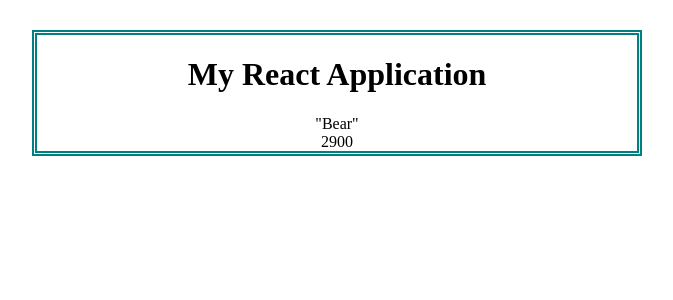
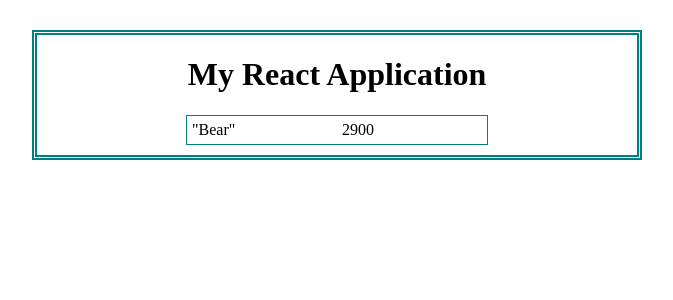
Before and after one commit to Ivan583/Shaitan-arba, a React (Create React App) app: page / in a window 1280 px wide. Shown: the top 300 px of the page, without its empty margins (303-976 px from the left). Built offline with nearby package versions, Linux system fonts and the light colour scheme.

Commit message:
Стили приложения

```diff
--- a/src/App.css
+++ b/src/App.css
@@ -2,5 +2,19 @@
   width: 600px;
   margin: 30px auto;
   border: 5px double teal;
+}
+h1 {
   text-align: center;
 }
+
+.weighting {
+  width: 300px;
+  margin: 10px auto;
+  display: flex;
+  border: 1px solid teal;
+}
+
+.column {
+  width: 50%;
+  padding: 5px;
+}
```
